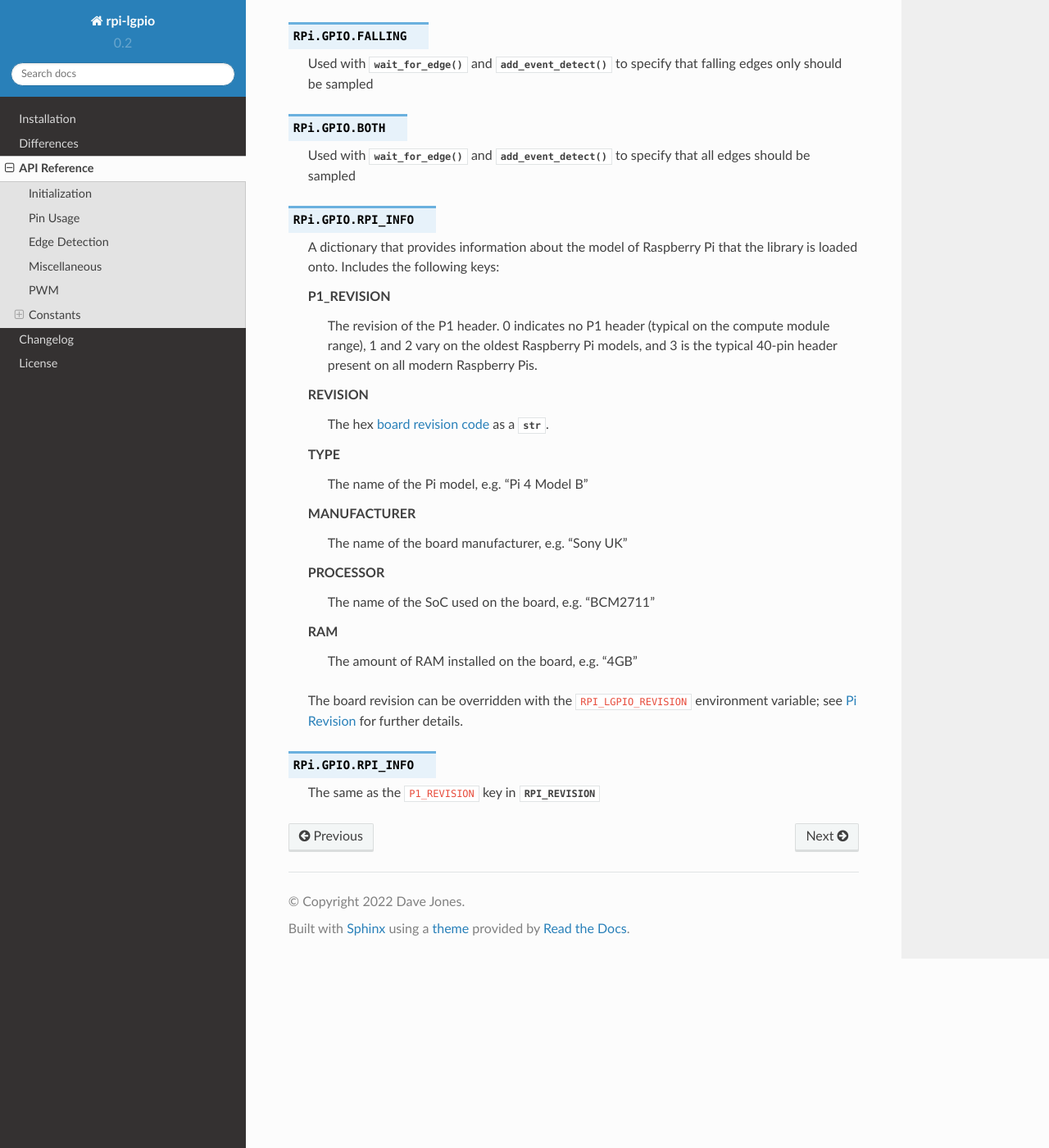
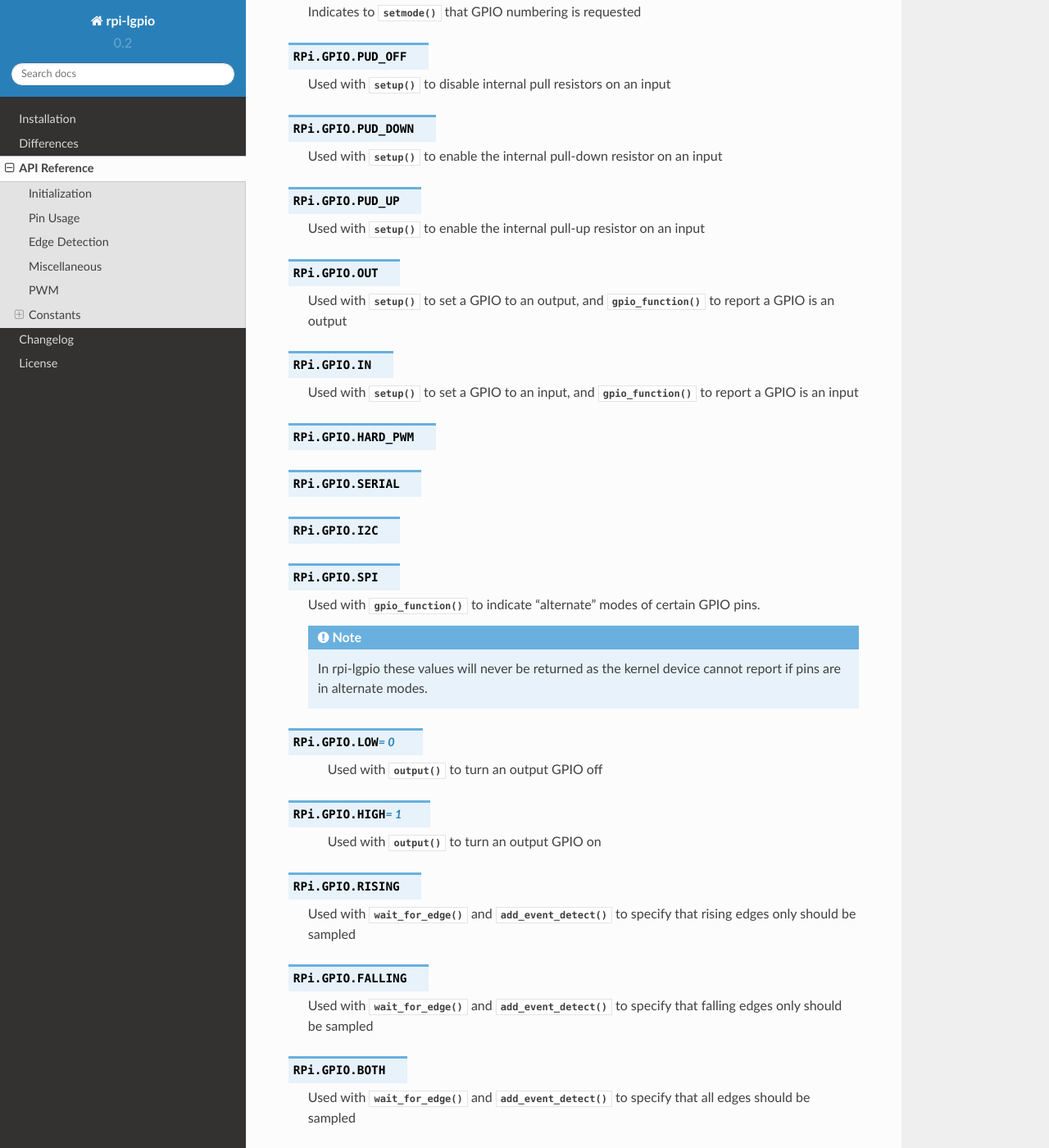
Before and after one commit to waveform80/rpi-lgpio, a Sphinx documentation site: the page built from docs/api.rst, in a window 1280 px wide and 1400 px high, scrolled down 3057 px. Shown: the whole window at 82% size. Built offline with Sphinx 7.4.7 and the Read the Docs theme 2.0.0, drawn with Linux system fonts in a browser that asks for light colours; formulas are drawn with MathJax 3; some of the changed text lies outside the part shown.

Commit message:
Document alt pin modes properly

```diff
--- a/docs/api.rst
+++ b/docs/api.rst
@@ -62,60 +62,6 @@ PWM
 Constants
 =========
 
-.. data:: BOARD
-
-    Indicates to :func:`setmode` that physical board numbering is requested
-
-.. data:: BCM
-
-    Indicates to :func:`setmode` that GPIO numbering is requested
-
-.. data:: PUD_OFF
-
-    Used with :func:`setup` to disable internal pull resistors on an input
-
-.. data:: PUD_DOWN
-
-    Used with :func:`setup` to enable the internal pull-down resistor on an
-    input
-
-.. data:: PUD_UP
-
-    Used with :func:`setup` to enable the internal pull-up resistor on an input
-
-.. data:: OUT
-
-    Used with :func:`setup` to set a GPIO to an output
-
-.. data:: IN
-
-    Used with :func:`setup` to set a GPIO to an input
-
-.. data:: LOW
-   :value: 0
-
-    Used with :func:`output` to turn an output GPIO off
-
-.. data:: HIGH
-   :value: 1
-
-    Used with :func:`output` to turn an output GPIO on
-
-.. data:: RISING
-
-    Used with :func:`wait_for_edge` and :func:`add_event_detect` to specify
-    that rising edges only should be sampled
-
-.. data:: FALLING
-
-    Used with :func:`wait_for_edge` and :func:`add_event_detect` to specify
-    that falling edges only should be sampled
-
-.. data:: BOTH
-
-    Used with :func:`wait_for_edge` and :func:`add_event_detect` to specify
-    that all edges should be sampled
-
 .. data:: RPI_INFO
 
     A dictionary that provides information about the model of Raspberry Pi that
@@ -144,8 +90,77 @@ Constants
     The board revision can be overridden with the ``RPI_LGPIO_REVISION``
     environment variable; see :ref:`revision` for further details.
 
-.. data:: RPI_INFO
+.. data:: RPI_REVISION
 
-    The same as the ``P1_REVISION`` key in :data:`RPI_REVISION`
+    The same as the ``P1_REVISION`` key in :data:`RPI_INFO`
 
 .. _board revision code: https://www.raspberrypi.com/documentation/computers/raspberry-pi.html#new-style-revision-codes
+
+.. data:: BOARD
+
+    Indicates to :func:`setmode` that physical board numbering is requested
+
+.. data:: BCM
+
+    Indicates to :func:`setmode` that GPIO numbering is requested
+
+.. data:: PUD_OFF
+
+    Used with :func:`setup` to disable internal pull resistors on an input
+
+.. data:: PUD_DOWN
+
+    Used with :func:`setup` to enable the internal pull-down resistor on an
+    input
+
+.. data:: PUD_UP
+
+    Used with :func:`setup` to enable the internal pull-up resistor on an input
+
+.. data:: OUT
+
+    Used with :func:`setup` to set a GPIO to an output, and
+    :func:`gpio_function` to report a GPIO is an output
+
+.. data:: IN
+
+    Used with :func:`setup` to set a GPIO to an input, and
+    :func:`gpio_function` to report a GPIO is an input
+
+.. data:: HARD_PWM
+.. data:: SERIAL
+.. data:: I2C
+.. data:: SPI
+
+    Used with :func:`gpio_function` to indicate "alternate" modes of certain
+    GPIO pins.
+
+    .. note::
+
+        In rpi-lgpio these values will never be returned as the kernel
+        device cannot report if pins are in alternate modes.
+
+.. data:: LOW
+   :value: 0
+
+    Used with :func:`output` to turn an output GPIO off
+
+.. data:: HIGH
+   :value: 1
+
+    Used with :func:`output` to turn an output GPIO on
+
+.. data:: RISING
+
+    Used with :func:`wait_for_edge` and :func:`add_event_detect` to specify
+    that rising edges only should be sampled
+
+.. data:: FALLING
+
+    Used with :func:`wait_for_edge` and :func:`add_event_detect` to specify
+    that falling edges only should be sampled
+
+.. data:: BOTH
+
+    Used with :func:`wait_for_edge` and :func:`add_event_detect` to specify
+    that all edges should be sampled
--- a/docs/differences.rst
+++ b/docs/differences.rst
@@ -74,6 +74,35 @@ specified via the environment in the ``RPI_LGPIO_REVISION`` value. For example:
 
 .. _revision code: https://www.raspberrypi.com/documentation/computers/raspberry-pi.html#new-style-revision-codes
 
+
+Alternate Pin Modes
+===================
+
+The :func:`gpio_function` function can be used to report the current mode of a
+pin. In RPi.GPIO this may return several "alternate" mode values including
+:data:`SPI`, :data:`I2C`, and :data:`HARD_PWM`. rpi-lgpio will only ever return
+the basic :data:`IN` and :data:`OUT` values however, as the underlying gpiochip
+device cannot report alternate modes.
+
+For example, under RPi.GPIO:
+
+.. code-block:: pycon
+
+    >>> from RPi import GPIO
+    >>> GPIO.setmode(GPIO.BCM)
+    >>> GPIO.gpio_function(2) == GPIO.I2C
+    True
+
+Under rpi-lgpio:
+
+.. code-block:: pycon
+
+    >>> from RPi import GPIO
+    >>> GPIO.setmode(GPIO.BCM)
+    >>> GPIO.gpio_function(2) == GPIO.I2C
+    False
+    >>> GPIO.gpio_function(2) == GPIO.IN
+    True
 
 Stack Traces
 ============
```
Also changed, not shown: other parts of docs/differences.rst (+2 -2 lines), 1 other file.
